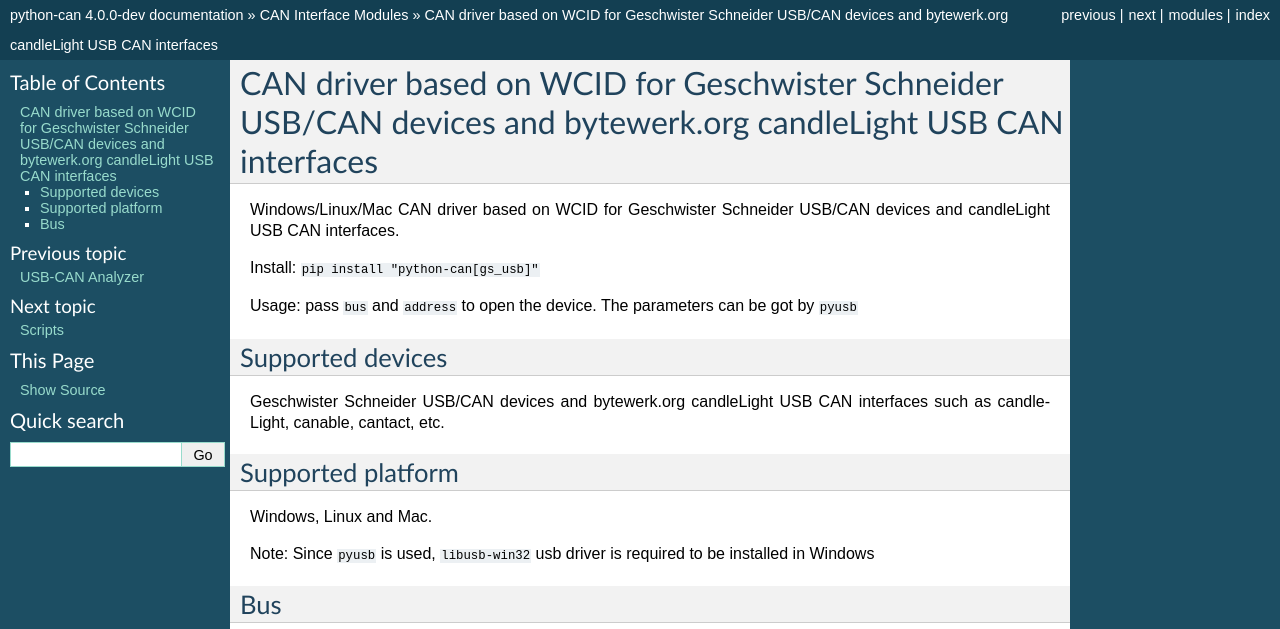
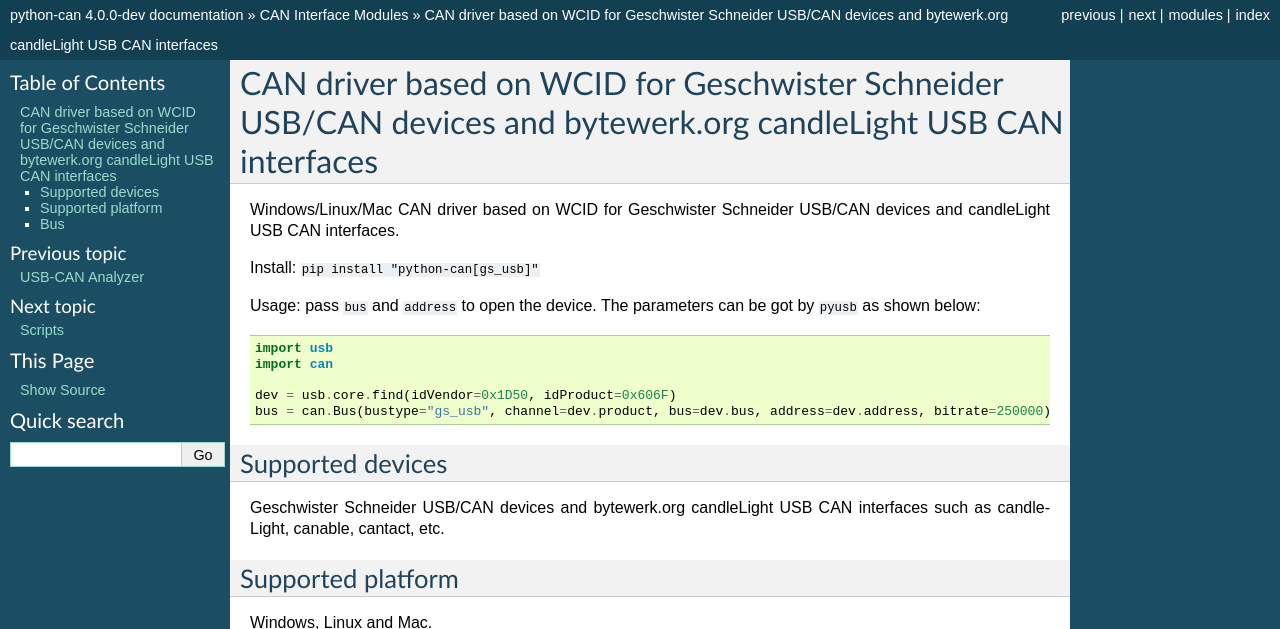
Before and after one commit to hardbyte/python-can, a Sphinx documentation site: the page built from doc/interfaces/gs_usb.rst, in a window 1280 px wide, cut to the strip 0-629 px from the top of the page. Built offline with Sphinx 7.4.7, drawn with Linux system fonts in a browser that asks for light colours.

Commit message:
Update docs for complete setup for a first time user

```diff
--- a/doc/interfaces/gs_usb.rst
+++ b/doc/interfaces/gs_usb.rst
@@ -7,7 +7,15 @@ Windows/Linux/Mac CAN driver based on WCID for Geschwister Schneider USB/CAN dev
 
 Install: ``pip install "python-can[gs_usb]"``
 
-Usage: pass ``bus`` and ``address`` to open the device. The parameters can be got by ``pyusb``
+Usage: pass ``bus`` and ``address`` to open the device. The parameters can be got by ``pyusb`` as shown below:
+
+::
+
+    import usb
+    import can
+
+    dev = usb.core.find(idVendor=0x1D50, idProduct=0x606F)
+    bus = can.Bus(bustype="gs_usb", channel=dev.product, bus=dev.bus, address=dev.address, bitrate=250000)
 
 
 Supported devices
```
